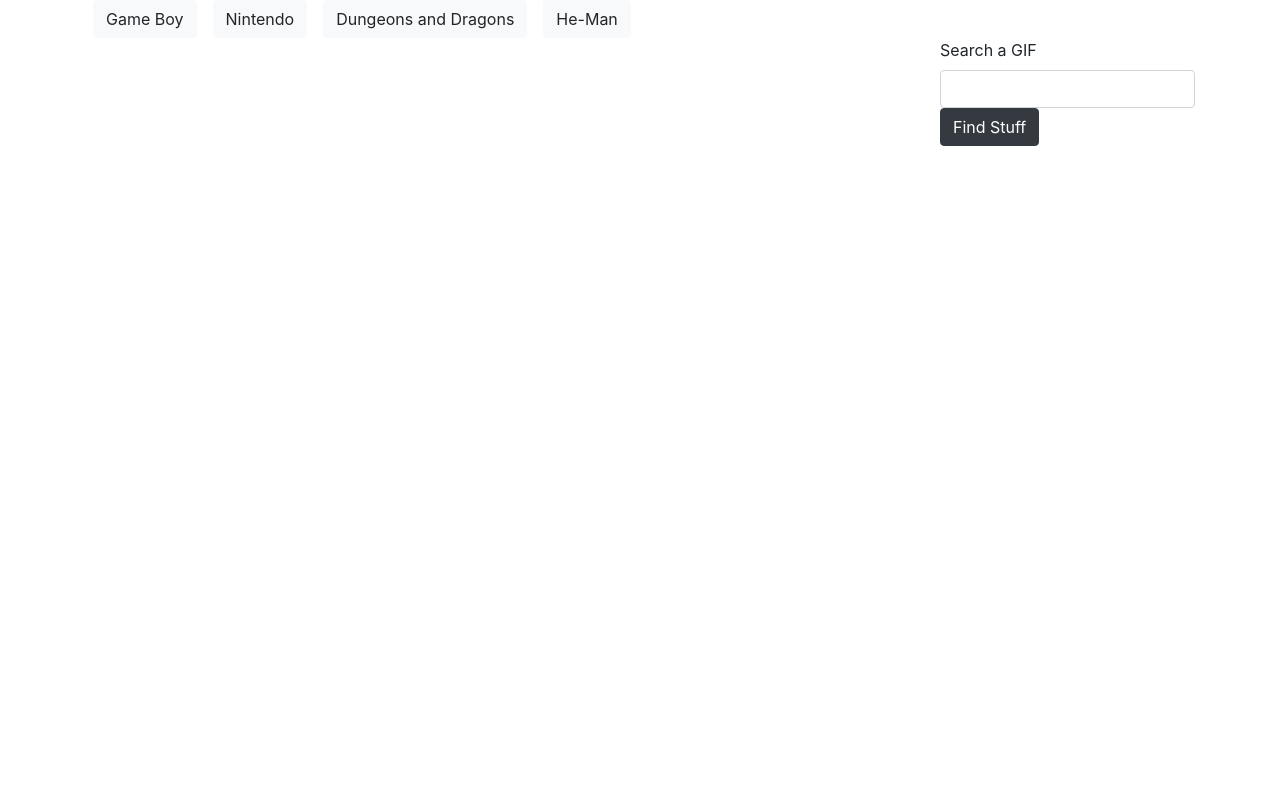
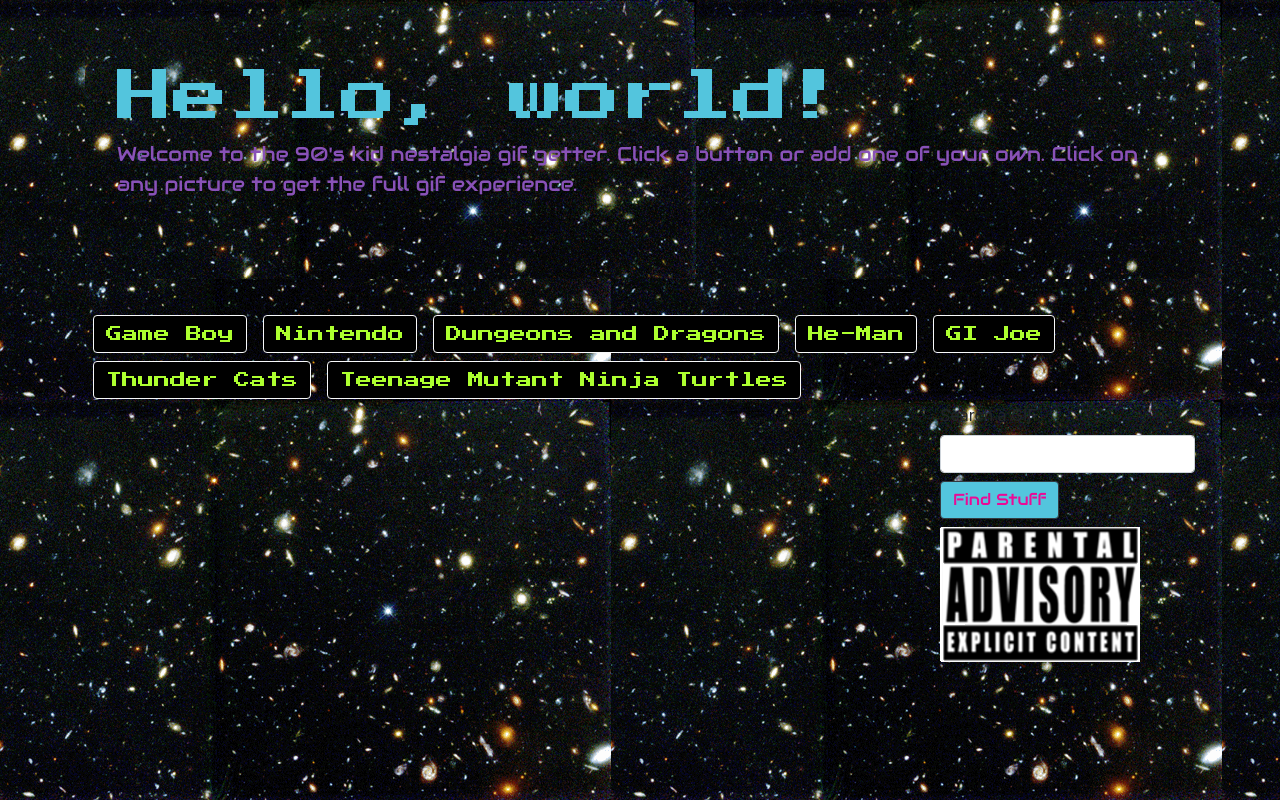
Before and after one commit to iplayoncardboard/GiphyAPI, a plain HTML site: page index.html in a window 1280 px wide. Drawn offline with nearby package versions, Linux system fonts and the light colour scheme.

Commit message:
finished layout added rating restriction and awesome 90s theme

```diff
--- a/assets/css/style.css
+++ b/assets/css/style.css
@@ -1,8 +1,44 @@
-still{
-    display: block;
+body{
+    background-image: url('../images/deep.gif');
+}
+
+p{
+    font-family: 'Audiowide', cursive;
+    color: #8952b8;
+    font-weight: bold;
+    font-size: 2em;
 
 }
 
-moving {
-    display:none;
+.btn-light{
+    font-family: 'Press Start 2P', cursive;
+    color: greenyellow;
+    background-color: #000000;
 }
+
+.btn-dark{
+    font-family: 'Audiowide', cursive;
+    color: #eb0a96;
+    background-color: #53c5dd;
+}
+
+.btn-dark:hover{
+    font-family: 'Audiowide', cursive;
+    color:  #53c5dd;
+    background-color: #eb0a96;
+}
+
+.jumbotron{
+    background-image: url('../images/deep.gif');
+}
+
+.display-4{
+    font-family: 'Press Start 2P', cursive;
+    color: #53c5dd;
+}
+
+#pmrc{
+    width: 200px;
+    margin: 0px;
+
+}
--- a/assets/javascript/app.js
+++ b/assets/javascript/app.js
@@ -1,13 +1,25 @@
 
 
-const topics =["Game Boy", "Nintendo", "Dungeons and Dragons","He-Man"]
+const topics =["Game Boy", "Nintendo", "Dungeons and Dragons","He-Man", "GI Joe", 'Thunder Cats', 'Teenage Mutant Ninja Turtles']
 
 
 renderButtons();
 
 function search(item){
     const apiKey = '4RVECha85B9XgKqImgh8uzjqSj9NcdL6';
-    let apiURL = 'https://api.giphy.com/v1/gifs/search?api_key='+apiKey+'&q='+item+'&limit=10';
+    let apiURL;
+    let censodred = $('#pmrc').attr('class')
+    if(censodred==='naughty')
+        {
+        apiURL =  'https://api.giphy.com/v1/gifs/search?api_key='+apiKey+'&q='+item+'&limit=10';
+    }
+
+    else{
+        apiURL =  'https://api.giphy.com/v1/gifs/search?api_key='+apiKey+'&q='+item+'&limit=10&rating=pg';
+    }
+
+
+
     $.ajax(
     {url:apiURL,
         method: 'GET'
@@ -24,7 +36,7 @@
     topics.forEach(function(value,index){
         let btn = $('<button>');
         btn.text(value);
-        btn.addClass('btn btn-light topic-button mx-2');
+        btn.addClass('btn btn-light topic-button mx-2 my-1');
         btn.attr('data-search',value);
         btn.appendTo('.button-div');
     });
@@ -35,10 +47,13 @@
 function displayGifs(json){
     console.log(json);
     $('#image-container').empty();
-    json.data.forEach(function(value, index){
-        $('<p>').text('Rated: '+ value.rating).addClass('img-fluid').appendTo('#image-container');
-        $('<img>').attr('src',value.images.fixed_width_small_still.url).addClass('pic').attr('data-still',value.images.fixed_width_small_still.url).attr('data-moving',value.images.fixed_width_small.url).attr('data-state','still').appendTo('#image-container');
-    });
+        json.data.forEach(function(value, index){
+
+            let frame = $("<div>").addClass('col-4');
+            $('<p>').text('Rated: '+ value.rating).addClass('img-fluid').appendTo(frame);
+            $('<img>').attr('src',value.images.fixed_width_still.url).addClass('pic').attr('data-still',value.images.fixed_width_still.url).attr('data-moving',value.images.fixed_width.url).attr('data-state','still').appendTo(frame);
+            frame.appendTo('#image-container');
+        });
 }
 
 $(document).on('click', '.topic-button', function(event){
@@ -66,3 +81,20 @@
     }
 
 });
+
+$('#pmrc').on('click', function(){
+    if($(this).attr('class')==='naughty'){
+    //change image to tipper gore.
+        $(this).attr('src', './assets/images/tipper.jpg');
+        //change class to nice.
+        $(this).toggleClass('naughty');
+        $(this).addClass('nice');
+    }
+    else{
+        // change img src to pwec,
+        $(this).attr('src', './assets/images/pwec.png');
+         //set class to naughty
+        $(this).toggleClass('nice');
+        $(this).addClass('naughty');
+    }
+    });
--- a/index.html
+++ b/index.html
@@ -4,7 +4,9 @@
     <meta charset="UTF-8">
     <meta name="viewport" content="width=device-width, initial-scale=1.0">
     <meta http-equiv="X-UA-Compatible" content="ie=edge">
-    <title>Giphy API</title>
+    <title>Awesome Xenial Giphy API</title>
+    <link href="https://fonts.googleapis.com/css?family=Press+Start+2P" rel="stylesheet">
+    <link href="https://fonts.googleapis.com/css?family=Audiowide" rel="stylesheet">
     <link rel="stylesheet" type="text/css" href="https://maxcdn.bootstrapcdn.com/bootstrap/4.0.0/css/bootstrap.min.css">
     <link rel="stylesheet" type="text/css" href='./assets/css/style.css'>
 </head>
@@ -12,18 +14,29 @@
 <body>
     <div class="container">
         <div class="row">
+            <div class= "col-12">
+                <div class = "jumbotron">
+                        <h1 class="display-4">Hello, world!</h1>
+                        <p class="lead">Welcome to the 90's kid nestalgia gif getter. Click a button or add one of your own. Click on any picture to get the full gif experience.</p>
+
+                </div>
+            </div>
+        </div>
+        <div class="row">
             <div class="col-sm-12 button-div">
             </div>
         </div>
         <div class='row'>
-            <div id="image-container" class=col-lg-9>
+            <div  class=col-lg-9>
+                <div id="image-container" class="row"></div>
             </div>
             <div class=col-lg-3>
                 <form>
                     <div class='form-group'>
                         <label>Search a GIF</label>
                         <input id="search-box" class='form-control' type="text">
-                        <button type="submit" class="btn btn-dark submit-button">Find Stuff</button>
+                        <button type="submit" class="btn btn-dark submit-button my-2">Find Stuff</button>
+                        <img id="pmrc" class='naughty' src='./assets/images/pwec.png'>
                     </div>
                 </form>
             </div>
```
Also changed, not shown: assets/images/deep.gif (added), assets/images/pwec.png (added), assets/images/tipper.jpg (added).
